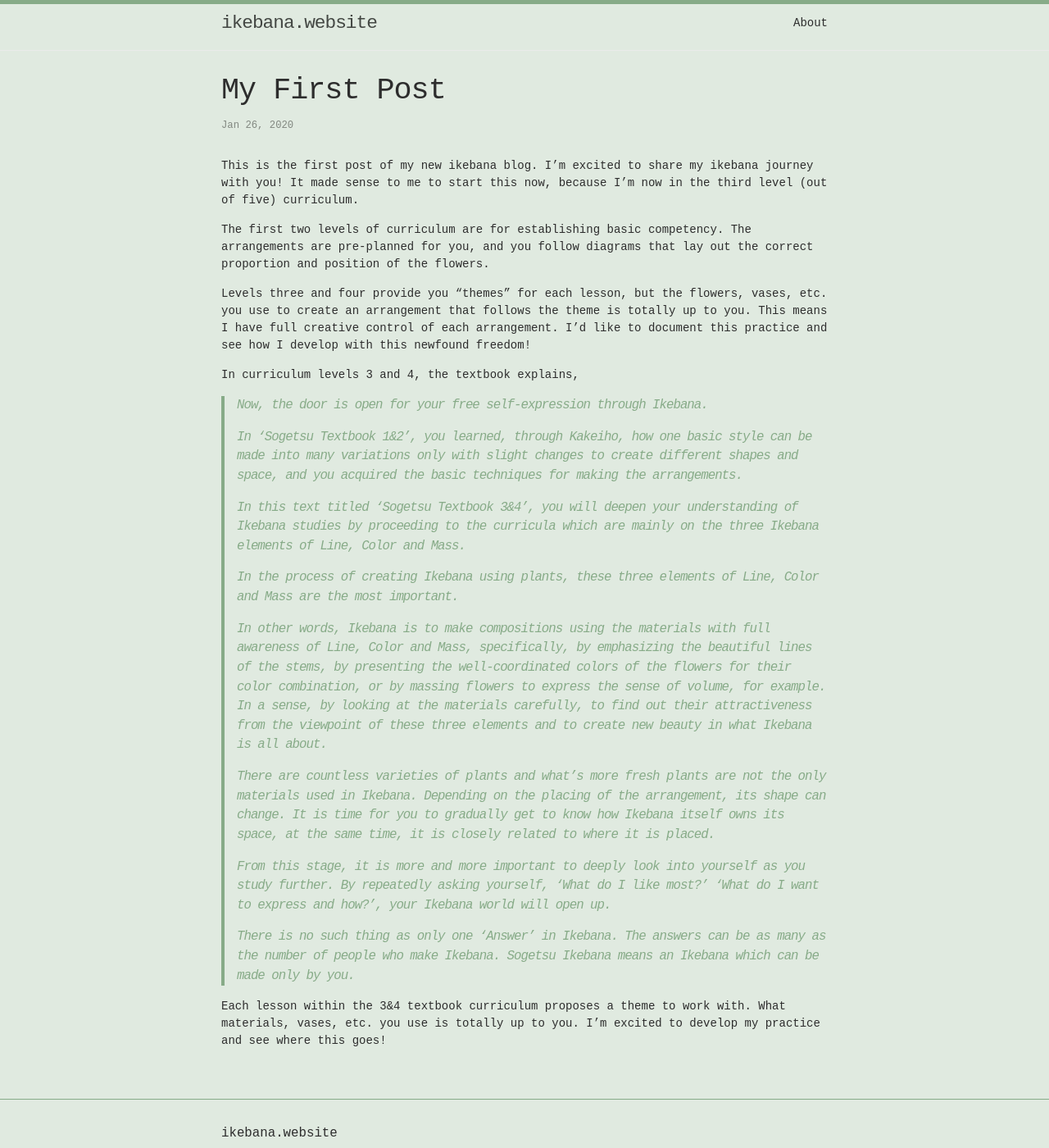
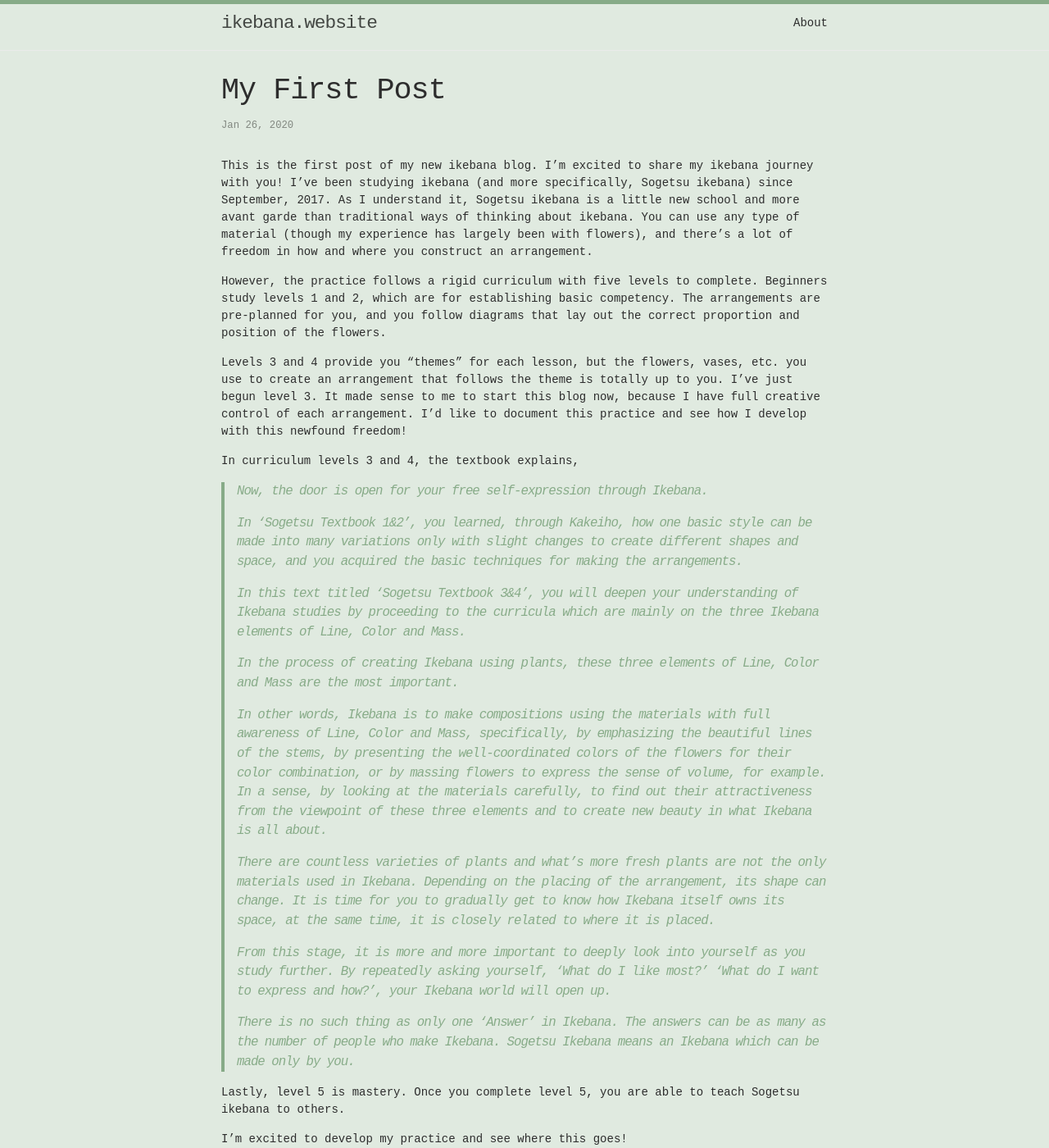
Before and after one commit to katherinefrazer/ikebana_blog, a Jekyll site: the page built from _posts/2020-02-12-my-first-post.markdown, in a window 1280 px wide and 1400 px high. Shown: the whole window at 82% size. Built offline with Jekyll 4.4.1, drawn with Linux system fonts in a browser that asks for light colours.

Commit message:
Update 2020-02-12-my-first-post.markdown

```diff
--- a/_posts/2020-02-12-my-first-post.markdown
+++ b/_posts/2020-02-12-my-first-post.markdown
@@ -4,11 +4,11 @@ title:  My First Post
 date:   2020-01-25 23:53:24 -0800
 categories: first, third-level
 ---
-This is the first post of my new ikebana blog. I’m excited to share my ikebana journey with you! It made sense to me to start this now, because I’m now in the third level (out of five) curriculum.
+This is the first post of my new ikebana blog. I’m excited to share my ikebana journey with you! I’ve been studying ikebana (and more specifically, Sogetsu ikebana) since September, 2017. As I understand it, Sogetsu ikebana is a little new school and more avant garde than traditional ways of thinking about ikebana. You can use any type of material (though my experience has largely been with flowers), and there’s a lot of freedom in how and where you construct an arrangement.
 
-The first two levels of curriculum are for establishing basic competency. The arrangements are pre-planned for you, and you follow diagrams that lay out the correct proportion and position of the flowers.
+However, the practice follows a rigid curriculum with five levels to complete. Beginners study levels 1 and 2, which are for establishing basic competency. The arrangements are pre-planned for you, and you follow diagrams that lay out the correct proportion and position of the flowers.
 
-Levels three and four provide you “themes” for each lesson, but the flowers, vases, etc. you use to create an arrangement that follows the theme is totally up to you. This means I have full creative control of each arrangement. I’d like to document this practice and see how I develop with this newfound freedom!
+Levels 3 and 4 provide you “themes” for each lesson, but the flowers, vases, etc. you use to create an arrangement that follows the theme is totally up to you. I’ve just begun level 3. It made sense to me to start this blog now, because I have full creative control of each arrangement. I’d like to document this practice and see how I develop with this newfound freedom!
 
 In curriculum levels 3 and 4, the textbook explains,
 > Now, the door is open for your free self-expression through Ikebana.
@@ -27,4 +27,6 @@ In curriculum levels 3 and 4, the textbook explains,
 >
 > There is no such thing as only one ‘Answer’ in Ikebana. The answers can be as many as the number of people who make Ikebana. Sogetsu Ikebana means an Ikebana which can be made only by you.
 
-Each lesson within the 3&4 textbook curriculum proposes a theme to work with. What materials, vases, etc. you use is totally up to you. I’m excited to develop my practice and see where this goes!
+Lastly, level 5 is mastery. Once you complete level 5, you are able to teach Sogetsu ikebana to others.
+
+I’m excited to develop my practice and see where this goes!
```
